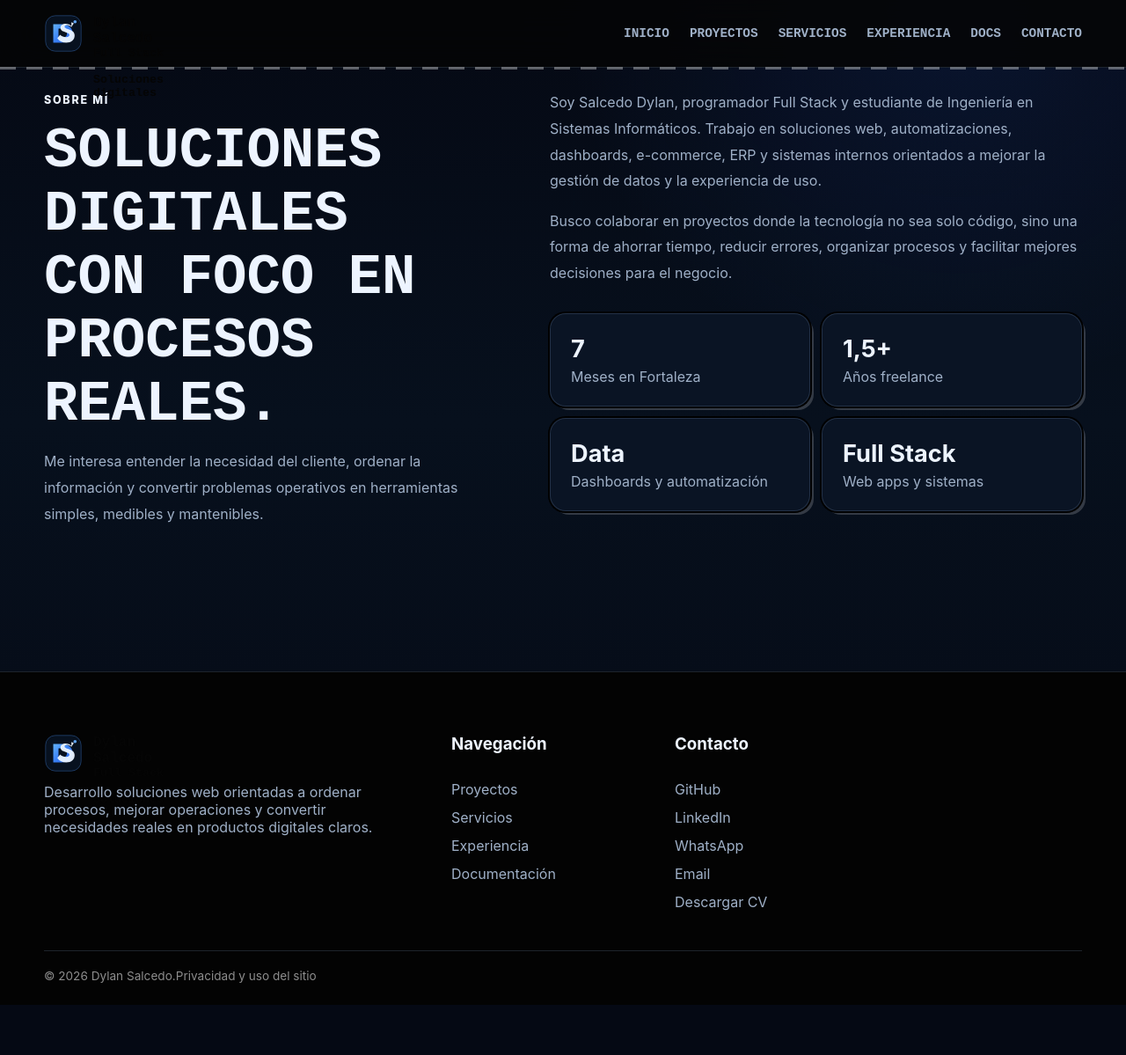
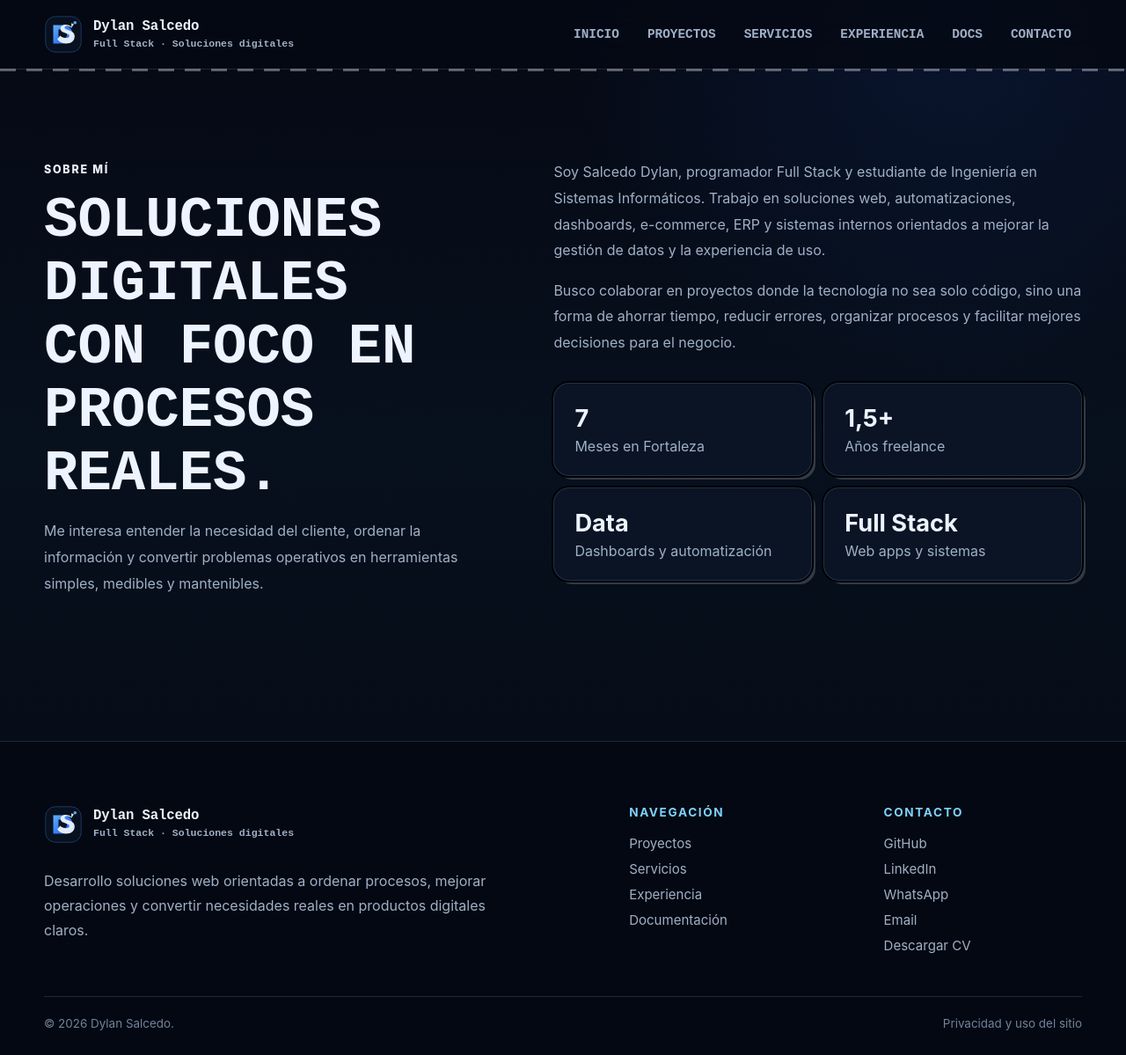
Before and after one commit to DylanDev08/Portfolio-Dylan, a React (Vite) app in the folder frontend/: page /sobre-mi in a window 1280 px wide. Shown: the whole page at 88% size. Before the commit the page ends 1142 px from the top, so only its background shows below. Built offline with nearby package versions, Linux system fonts and the light colour scheme; no server answers.

Commit message:
design: rebuild header footer and page layout spacing

```diff
--- a/frontend/src/styles/layout.css
+++ b/frontend/src/styles/layout.css
@@ -1 +1,22 @@
-.site-header{position:fixed;z-index:50;inset:0 0 auto;background:rgba(5,5,5,.86);backdrop-filter:blur(20px);border-bottom:1px solid var(--border)}.navbar{height:76px;display:flex;align-items:center;justify-content:space-between}.brand{display:flex;align-items:center;gap:12px;font-weight:850}.brand span{display:grid;place-items:center;width:42px;height:42px;border-radius:12px;color:#050505;background:linear-gradient(135deg,var(--blue-light),var(--blue))}.navigation{display:flex;align-items:center;gap:23px}.navigation a{color:var(--muted);font-size:.9rem;font-weight:700}.navigation a:hover{color:var(--blue-light)}.menu-button{display:none;background:none;border:0;color:white;font-size:1.7rem}.hero{min-height:100vh;display:flex;align-items:center;padding:130px 0 80px}.hero-grid{display:grid;grid-template-columns:1.2fr .8fr;gap:80px;align-items:center}.content-split{display:grid;grid-template-columns:.9fr 1.1fr;gap:80px}.footer-grid{display:grid;grid-template-columns:1.4fr .7fr .7fr .7fr;gap:45px}.site-footer{padding:70px 0 25px;background:#030303;border-top:1px solid var(--border)}.footer-grid>div{display:flex;flex-direction:column;align-items:flex-start;gap:12px}.footer-grid p,.footer-grid a{color:var(--muted)}.footer-grid a:hover{color:var(--blue-light)}.footer-bottom{margin-top:45px;padding-top:20px;border-top:1px solid var(--border);color:#8d8d8d;font-size:.85rem}
+.site-header{position:sticky;z-index:50;top:0;background:rgba(5,9,20,.82);backdrop-filter:blur(18px);border-bottom:1px solid var(--border)}
+.navbar{min-height:78px;display:flex;align-items:center;justify-content:space-between;gap:24px}
+.brand{display:inline-flex;align-items:center;gap:12px;min-width:0}
+.brand__mark{width:44px;height:44px;flex:0 0 auto}
+.brand__text{display:grid;line-height:1.1;min-width:0}
+.brand__text strong{font-size:.98rem;letter-spacing:-.01em}
+.brand__text small{margin-top:5px;color:var(--muted);font-size:.72rem;font-weight:650;white-space:nowrap}
+.navigation{display:flex;align-items:center;gap:8px}
+.navigation a{padding:10px 12px;border-radius:10px;color:var(--muted);font-size:.9rem;font-weight:750;transition:background .18s,color .18s}
+.navigation a:hover,.navigation a.active{background:rgba(59,130,246,.10);color:var(--text-strong)}
+.menu-button{display:none;border:1px solid var(--border);border-radius:10px;background:var(--surface);color:var(--text);padding:9px 12px;font-weight:800}
+main{min-height:60vh}
+.content-split{display:grid;grid-template-columns:minmax(0,.9fr) minmax(0,1.1fr);gap:clamp(44px,7vw,88px);align-items:start}
+.site-footer{padding:72px 0 28px;background:#040812;border-top:1px solid var(--border)}
+.footer-grid{display:grid;grid-template-columns:minmax(0,1.6fr) minmax(170px,.6fr) minmax(170px,.6fr);gap:clamp(32px,5vw,72px)}
+.footer-grid>div{display:flex;flex-direction:column;align-items:flex-start;gap:10px}
+.footer-brand p{margin:18px 0 0;color:var(--muted);line-height:1.75;max-width:52ch}
+.footer-grid h3{margin:0 0 8px;font-size:.85rem;text-transform:uppercase;letter-spacing:.12em;color:var(--accent-light)}
+.footer-grid a:not(.brand){color:var(--muted);font-size:.94rem}
+.footer-grid a:not(.brand):hover{color:var(--text)}
+.footer-bottom{margin-top:48px;padding-top:22px;border-top:1px solid var(--border);display:flex;justify-content:space-between;gap:24px;color:var(--muted-2);font-size:.84rem}
+.footer-bottom a:hover{color:var(--text)}
```
